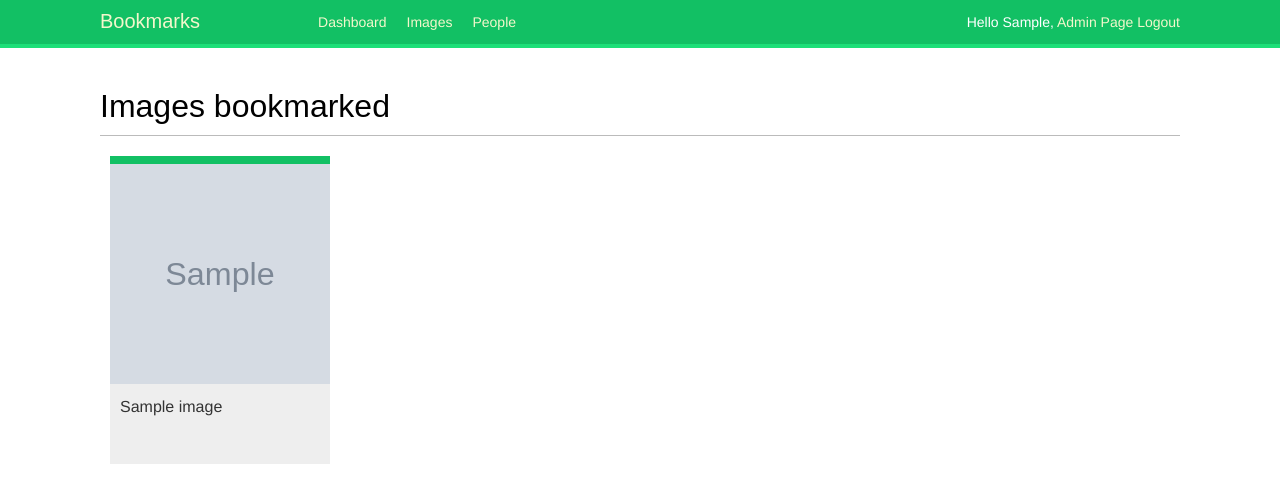
After one commit to makedevpro/a_mele_2_bookmarks, a Django app: page /images/ in a window 1280 px wide. The commit adds this page. Shown: the top 503 px of the page. Run offline with Django 3.2, Linux system fonts and the light colour scheme; a user stored in the database is signed in; tables that the repository leaves empty hold one stand-in row (values such as "Sample post"); grey boxes marked "Sample" are stand-in pictures; data that the repository does not hold is empty; some libraries are stand-ins or nearby versions; some web fonts are replaced.

Commit message:
Added pagition with ajax

```diff
--- a/account/templates/base.html
+++ b/account/templates/base.html
@@ -16,7 +16,7 @@
                     <a href="{% url 'dashboard' %}">Dashboard</a>
                 </li>
                 <li {% if section == 'images' %}class="selected"{% endif %}>
-                    <a href="images">Images</a>
+                    <a href="{% url 'images:list' %}">Images</a>
                 </li>
                 <li {% if section == 'people' %}class="selected"{% endif %}>
                     <a href="#">People</a>
--- /dev/null
+++ b/images/templates/images/image/list.html
@@ -0,0 +1,39 @@
+{% extends 'base.html' %}
+
+{% block title %}
+    Images Bookmarked
+{% endblock %}
+
+{% block content %}
+    <h1>Images bookmarked</h1>
+    <div id="image-list">
+        {% include 'images/image/list_ajax.html' %}
+    </div>
+{% endblock %}
+
+{# При  таком варианте скрипта аякс не сработает если все фото выведутся на экран и не будет возможности кролить #}
+{# если же сузить экран чтобы появился скролл - тогда аякс подгрузка данных будет работать #}
+
+{% block domready %}
+
+    let page = 1;
+    let empty_page = false;
+    let block_request = false;
+
+    $(window).scroll(function () {
+       let margin = $(document).height() - $(window).height()-200;
+       if ($(window).scrollTop() > margin && empty_page == false &&
+        block_request == false) {
+       	    block_request == true;
+       	    page += 1;
+       	    $.get('?page=' + page, function (data) {
+                if (data == '') {empty_page == true;}
+                else {
+                	block_request = false;
+                	$('#image-list').append(data);
+                }
+			});
+       }
+	});
+
+{% endblock %}
--- /dev/null
+++ b/images/templates/images/image/list_ajax.html
@@ -0,0 +1,19 @@
+{% load thumbnail %}
+
+{% for image in images %}
+    <div class="image">
+
+        {% thumbnail image.image "300x300" crop="100%" as im %}
+            <a href="{{ image.get_absolute_url }}">
+                <img src="{{ im.url }}" alt="">
+            </a>
+        {% endthumbnail %}
+
+        <div class="info">
+            <a href="{{ image.get_absolute_url }}" class="title">
+                {{ image.title }}
+            </a>
+        </div>
+
+    </div>
+{% endfor %}
--- a/images/urls.py
+++ b/images/urls.py
@@ -5,7 +5,9 @@ from . import views
 app_name = 'images'
 
 urlpatterns = [
+
     path('create/', views.image_create, name='create'),
     path('detail/<int:id>/<slug:slug>/', views.image_detail, name='detail'),
     path('like/', views.image_like, name='like'),
+    path('', views.image_list, name='list'),
 ]
--- a/images/views.py
+++ b/images/views.py
@@ -1,6 +1,7 @@
 from django.contrib import messages
 from django.contrib.auth.decorators import login_required
-from django.http import JsonResponse
+from django.core.paginator import Paginator, EmptyPage, PageNotAnInteger
+from django.http import JsonResponse, HttpResponse
 from django.shortcuts import render, redirect, get_object_or_404
 from django.views.decorators.http import require_POST
 
@@ -40,6 +41,30 @@ def image_detail(request, id, slug):
                   {'section': 'image', 'image': image})
 
 
+@login_required
+def image_list(request):
+    images = Image.objects.all()
+    paginator = Paginator(images, 4)
+    page = request.GET.get('page')
+    try:
+        images = paginator.page(page)
+    except PageNotAnInteger:
+        # Если переданная страница не является числом, возвращаем первую.
+        images = paginator.page(1)
+    except EmptyPage:
+        if request.is_ajax():
+            # Если получили AJAX-запрос с номером страницы, большим, чем их
+            # кол-во возвращаем пустую страницу.
+            return HttpResponse('')
+        # Если номер страницы больше, чем их кол-во, возвращаем последнюю.
+        images = paginator.page(paginator.num_pages)
+    if request.is_ajax():
+        return render(request, 'images/image/list_ajax.html',
+                      {'section': 'image', 'images': images})
+    return render(request, 'images/image/list.html',
+                  {'section': 'image', 'images': images})
+
+
 @ajax_required
 @login_required
 @require_POST
```
